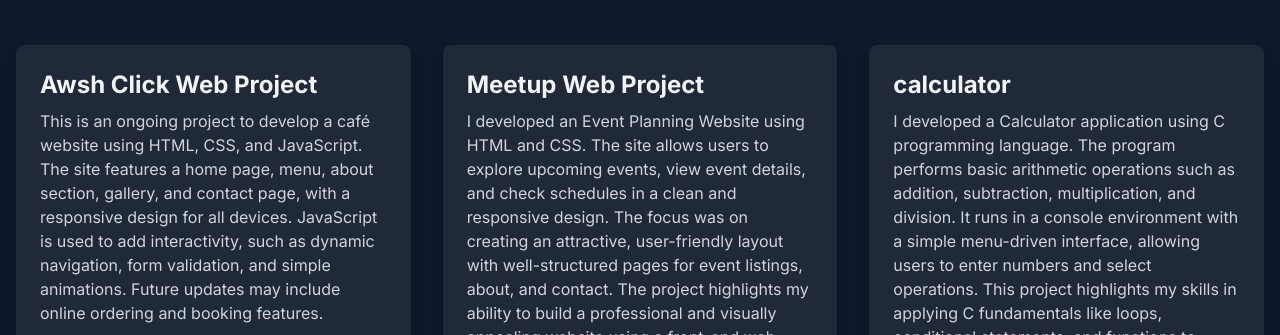
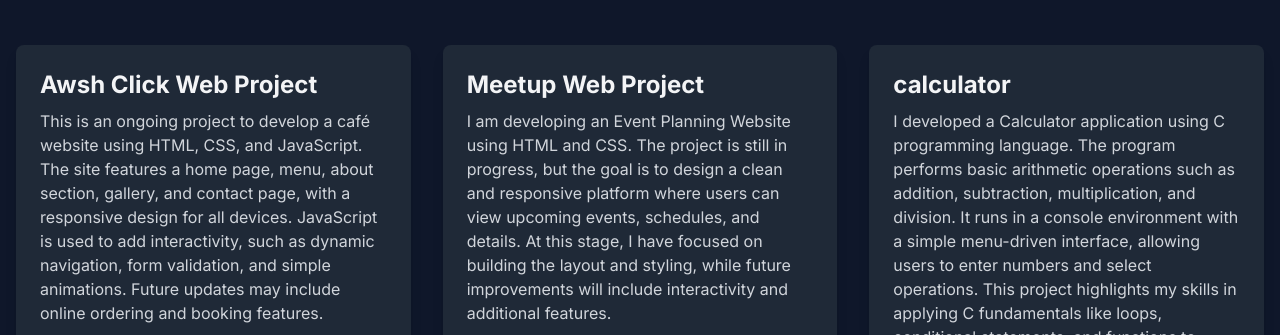
Before and after one commit to snadun319-netizen/My_port, a plain HTML site: page index.html in a window 1280 px wide. Shown: the part 1367-1702 px from the top of the page. Drawn offline with nearby package versions, Linux system fonts and the light colour scheme.

Commit message:
Update index.html

```diff
--- a/index.html
+++ b/index.html
@@ -273,10 +273,9 @@
                 Meetup Web Project
               </h3>
               <p class="text-gray-300 text-base mb-4">
-                I developed an Event Planning Website using HTML and CSS.
-                The site allows users to explore upcoming events, view event details, and check schedules in a clean and responsive design.
-                The focus was on creating an attractive, user-friendly layout with well-structured pages for event listings, about, and contact.
-                The project highlights my ability to build a professional and visually appealing website using a front-end web stack.
+                I am developing an Event Planning Website using HTML and CSS.
+                The project is still in progress, but the goal is to design a clean and responsive platform where users can view upcoming events, schedules, and details.
+                At this stage, I have focused on building the layout and styling, while future improvements will include interactivity and additional features.
               </p>
               <a
                 href="https://snadun319-netizen.github.io/meetup-web-site/"
```
